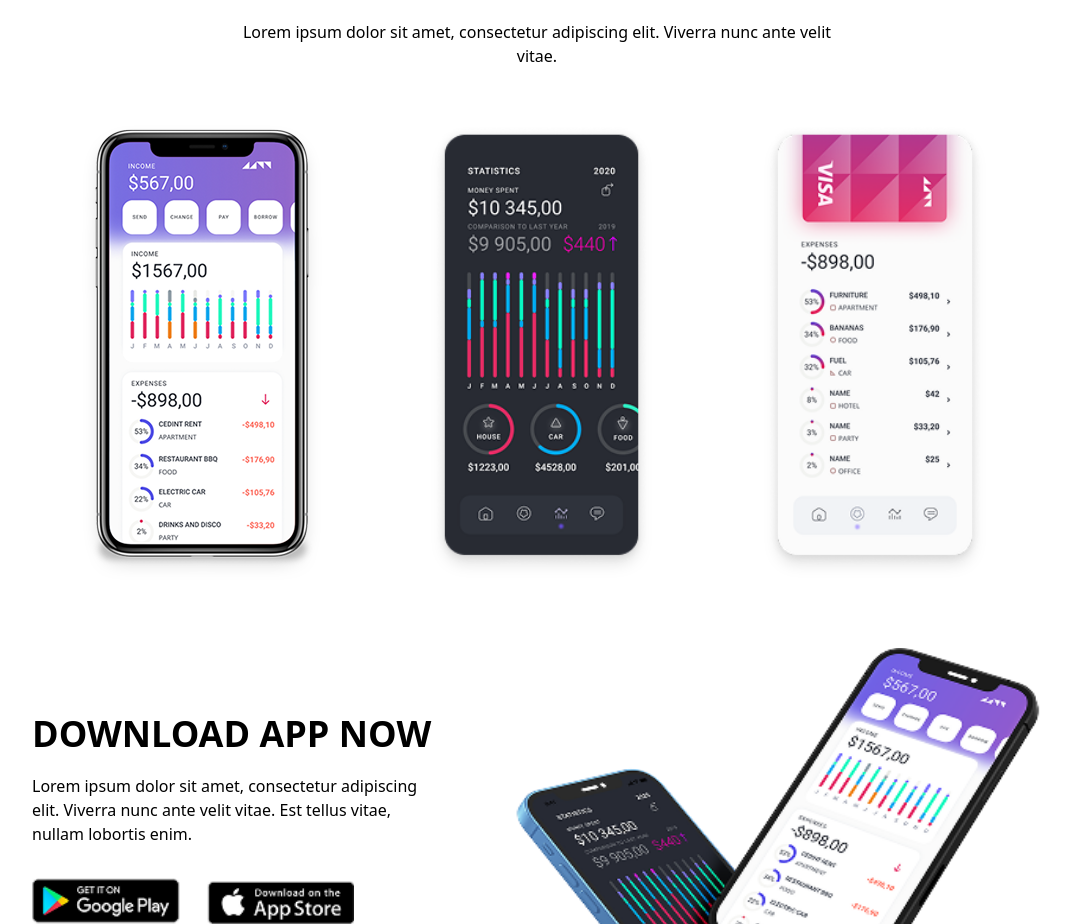
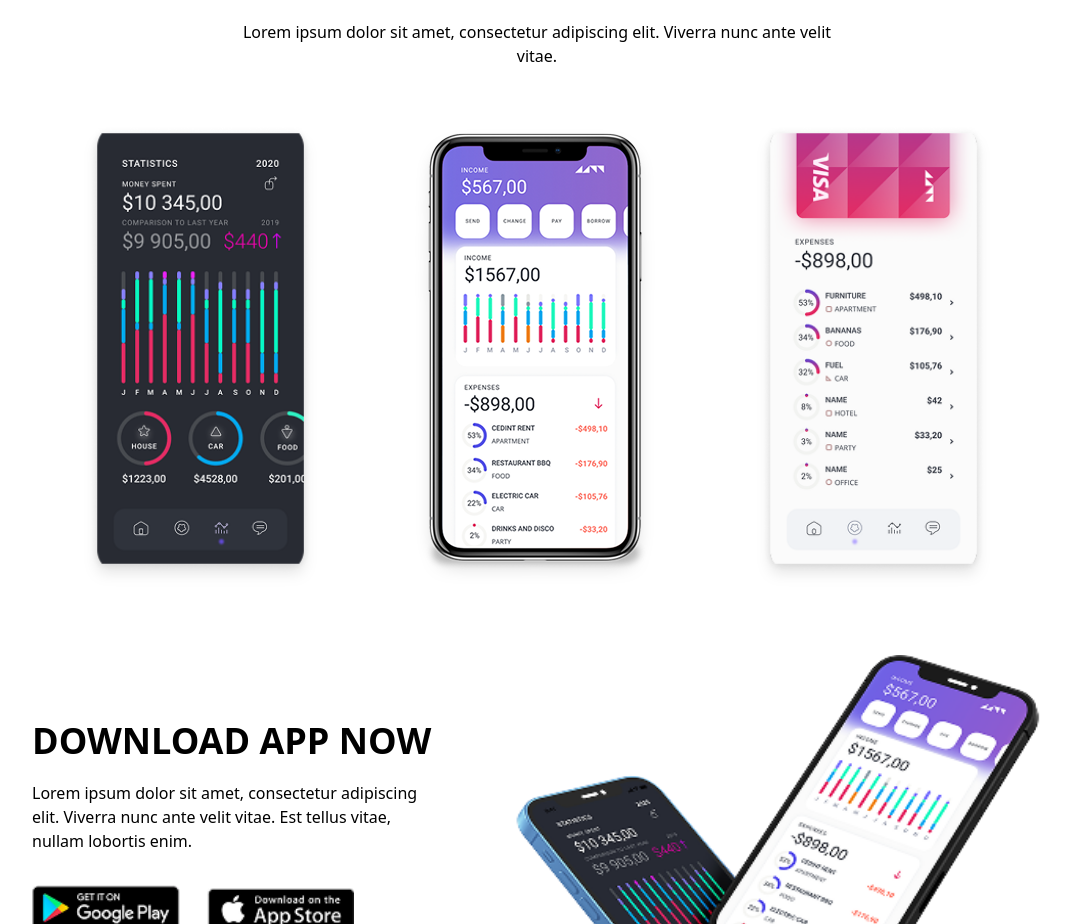
Before and after one commit to Lutfanhadi/web-appolly, a React (Vite) app: page / in a window 1280 px wide. Shown: the part 3420-4344 px from the top of the page, without its empty margins (103-1174 px from the left). Built offline with nearby package versions, Linux system fonts and the light colour scheme; a web font is replaced by a local one.

Commit message:
memperbaiki section checkout

```diff
--- a/src/components/atoms/parent-app-features.jsx
+++ b/src/components/atoms/parent-app-features.jsx
@@ -12,7 +12,7 @@ const ParentAppFeatures = ({svg, title, paragraf, justify}) => {
         className={`flex flex-col gap-5 text-white w-[223px] md:w-fit ${justifyClass}`}
       >
         <img className="w-[50px]" src={svg} alt="svg App features" />
-        <h1 className="text-xl font-bold uppercase lg:text-2xl ">{title}</h1>
+        <h1 className="text-xl font-bold uppercase lg:text-2xl">{title}</h1>
         <p className="text-[16px] font-normal lg:text-lg">{paragraf}</p>
       </div>
     );
--- a/src/components/atoms/parent-checkout.jsx
+++ b/src/components/atoms/parent-checkout.jsx
@@ -1,6 +1,6 @@
 const ParentCheckout = ({svg, number, text, padding = true}) => {
     return(
-        <div className={`flex flex-col gap-1.5 w-fit py-3 rounded-md bg-primary text-white items-center ${padding ? "px-4" : "px-6"}`}>
+        <div className={`flex flex-col gap-1.5 w-fit py-3 rounded-md bg-primary text-white items-center ${padding ? "px-2 md:px-4" : "px-4 md:px-6"}`}>
             <img className="w-5" src={svg} alt="svg checkout" />
             <p className="text-xl font-semibold lg:text-2xl">{number}</p>
             <p className="text-[16px] lg:text-xl">{text}</p>
--- a/src/components/organisms/app-features-section.jsx
+++ b/src/components/organisms/app-features-section.jsx
@@ -30,7 +30,7 @@ const AppFeaturesSection = () => {
           </div>
 
           {/* tablet dan leptop */}
-          <div className="relative md:grid grid-cols-3 md:gap-[70px] mt-8 mx-10 hidden lg:gap-24 lg:mx-[135px]">
+          <div className="relative md:grid grid-cols-3 md:gap-[85px] mt-8 md:mx-10 hidden lg:gap-24 lg:mx-[135px]">
             <div className="col-start-2">
               <Comment />
             </div>
--- a/src/components/organisms/checkout-section.jsx
+++ b/src/components/organisms/checkout-section.jsx
@@ -18,23 +18,23 @@ const CheckoutSetion = () => {
         />
         <div className="flex items-center gap-20 w-min-[400px] overflow-x-scroll px-20 mt-14 md:gap-0 md:justify-between md:w-min-[100%] md:overflow-x-visible md:px-0 md:mx-10 lg:mx-[135px] lg:justify-around">
           <img
-            className="drop-shadow-xl h-[444px]"
+            className="drop-shadow-xl w-[227px]"
+            src={ImgCarousel2}
+            alt="img caraousel"
+          />
+          <img
+            className="drop-shadow-xl w-[227px]"
             src={ImgCarousel1}
             alt="img caraousel"
           />
           <img
-            className="drop-shadow-xl h-[444px]"
-            src={ImgCarousel2}
-            alt="img caraousel"
-          />
-          <img
-            className="drop-shadow-xl h-[444px]"
+            className="drop-shadow-xl w-[227px]"
             src={ImgCarousel3}
             alt="img caraousel"
           />
         </div>
         <div className="mt-14 flex flex-col md:flex-row md:items-center md:mx-10 lg:mt-20 lg:mx-[135px] lg:items-end">
-          <div className="w-full md:w-[60%] lg:w-[50%]">
+          <div className="w-full md:w-[50%] lg:w-[50%]">
             <TitleParent
               text={false}
               title={"Download App Now"}
--- a/src/components/organisms/hero-section.jsx
+++ b/src/components/organisms/hero-section.jsx
@@ -15,7 +15,7 @@ const HeroSection = () => {
             <div className="relative w-11/12 ml-auto h-[358px] bg-secondary p-3 md:ml-full lg:h-[435px]">
               <div className="w-full h-full bg-primary"></div>
               <div className="absolute top-1/2 -translate-y-1/2 right-5 w-full h-[89%] py-5 px-4 bg-white md:right-8 md:h-[83%] lg:right-12 lg:h-[80%]">
-                <h1 className="text-primary text-xl font-bold w-[82%] mb-4 uppercase md:w-[90%] md:text-2xl lg:text-3xl lg:w-4/5">
+                <h1 className="text-primary text-xl font-bold w-[82%] mb-4 uppercase md:w-[88%] md:text-2xl lg:text-3xl lg:w-4/5">
                   A Great App Makes Your Life Better
                 </h1>
                 <p className="text-heading text-[16px] font-normala mb-3 lg:text-lg lg:mb-6">
```
Also changed, not shown: public/img/img-carousel2.png, public/img/img-carousel3.png.
